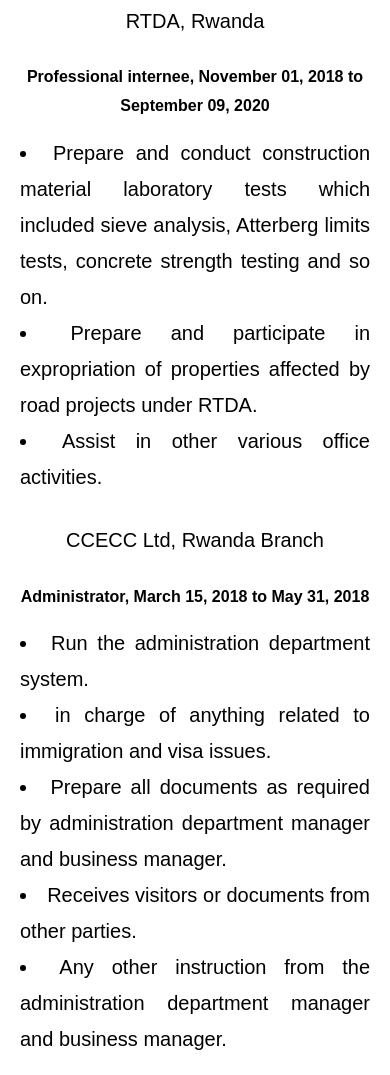
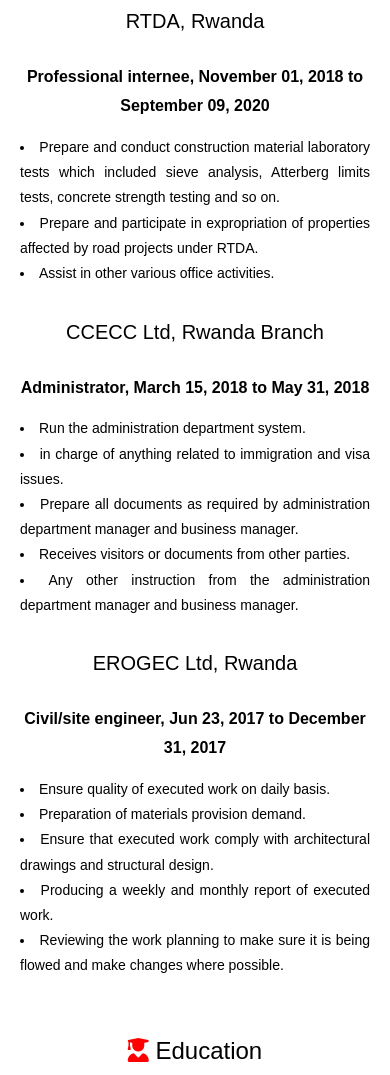
Before and after one commit to kingeugene1/kingeugene1.github.io, a plain HTML site: page index.html in a window 390 px wide. Shown: the part 1734-2809 px from the top of the page. Drawn offline with Linux system fonts and the light colour scheme.

Commit message:
Update style.css

```diff
--- a/style.css
+++ b/style.css
@@ -107,7 +107,7 @@ body{
 }
 .experience-list2 li{
     font-family: sans-serif;
-    font-size: 20px;
+    font-size: 24px;
     font-weight: 500;
 }
 /*-----------education-------------*/
@@ -334,6 +334,11 @@ body{
         font-weight: 500;
         text-align: center;
     }
+   .experience-list2 li{
+    font-family: sans-serif;
+    font-size: 14px;
+    font-weight: 250;
+    }
     .exp-head h1{
         font-size: 24px;
         font-family: sans-serif;
```
